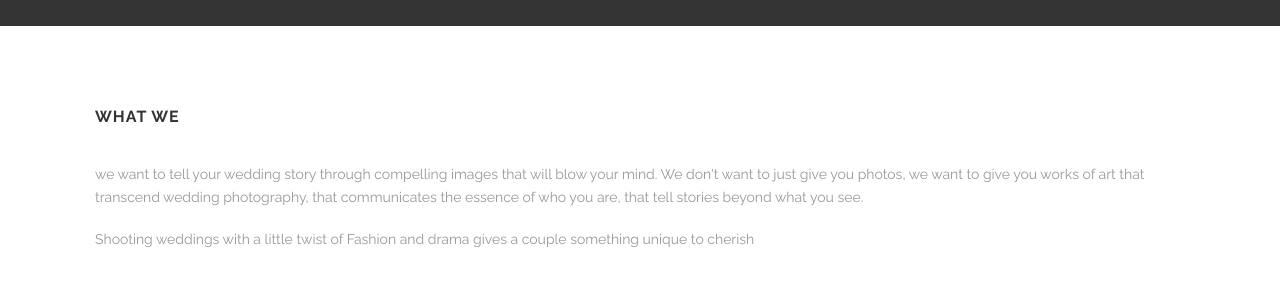
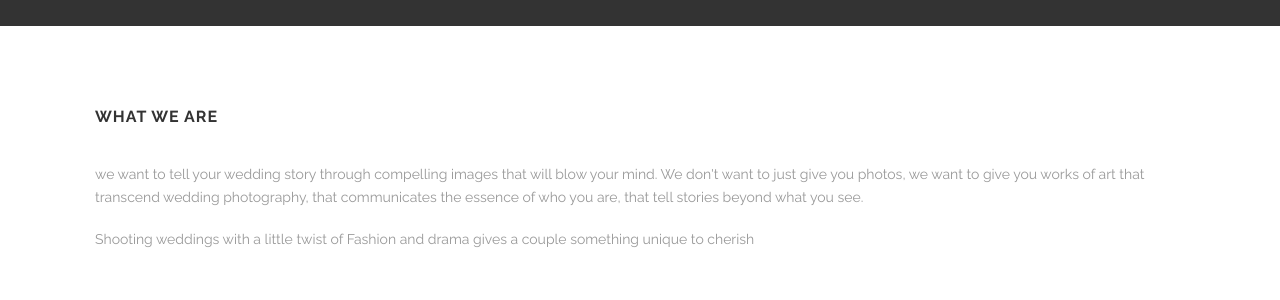
Before and after one commit to prabintp/sandinew, a Jekyll site: the page built from about.html, in a window 1280 px wide. Shown: the part 251-551 px from the top of the page. Built offline with Jekyll 4.4.1, drawn with Linux system fonts in a browser that asks for light colours.

Commit message:
about us changes

```diff
--- a/about.html
+++ b/about.html
@@ -77,7 +77,7 @@ clients:
 <div class='full'>
   <div class='row'>
     <div class='large-12 columns'>
-      <h3>what We</h3>
+      <h3>what We are</h3>
       <div class='spacing'></div>
       <p>we want to tell your wedding story through compelling images that will blow your mind. We don't want to just give you photos, we want to give you works of art that transcend wedding photography, that communicates the essence of who you are, that tell stories beyond what you see.</p>
       <p>Shooting weddings with a little twist of Fashion and drama gives a couple something unique to cherish</p>
```
